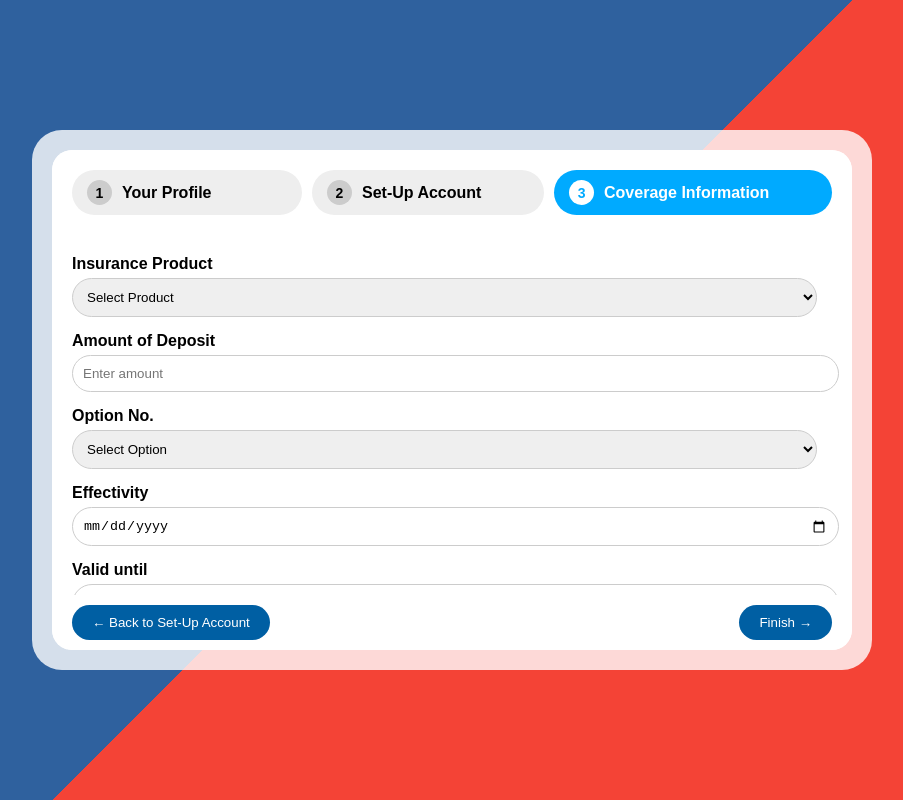
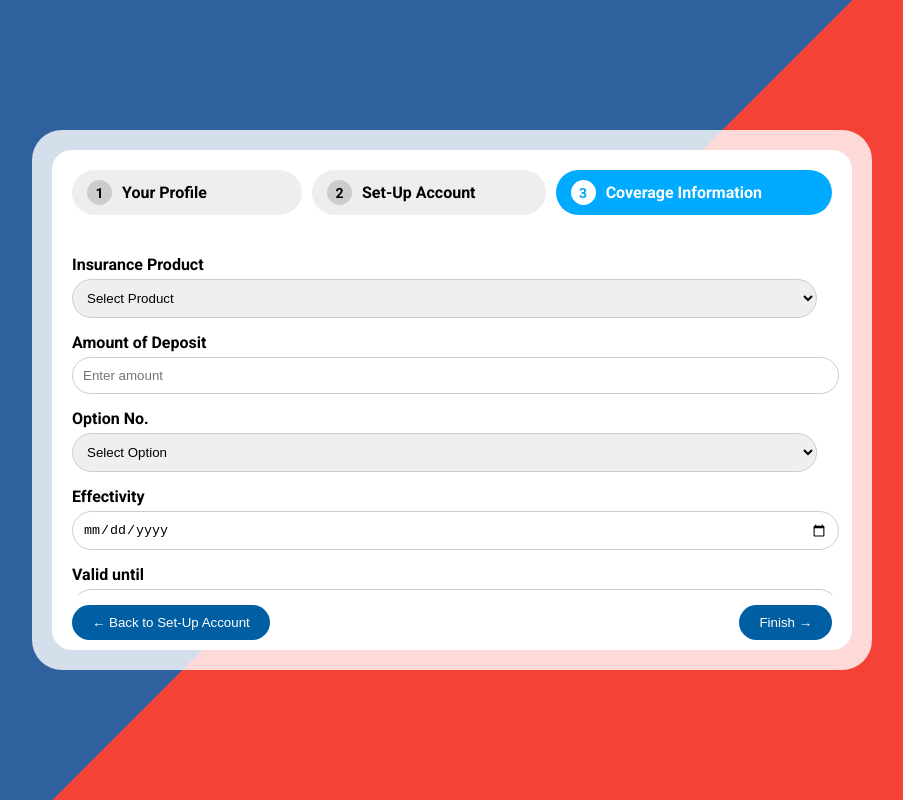
Before and after one commit to fzkn4/ZAMSURGEA, a website: page coverage.html in a window 1280 px wide. Shown: the whole page, without its empty margins (188-1091 px from the left). Drawn offline with Linux system fonts and the light colour scheme.

Commit message:
Added custom fonts

```diff
--- a/coverage.html
+++ b/coverage.html
@@ -5,9 +5,15 @@
     <meta name="viewport" content="width=device-width, initial-scale=1.0" />
     <title>Coverage Information - Zamsurgea Community</title>
     <link rel="icon" type="image/png" href="/img/tab-logo.png" />
+    <link rel="preconnect" href="https://fonts.googleapis.com" />
+    <link rel="preconnect" href="https://fonts.gstatic.com" crossorigin />
+    <link
+      href="https://fonts.googleapis.com/css2?family=Roboto:ital,wght@0,100..900;1,100..900&display=swap"
+      rel="stylesheet"
+    />
     <style>
       body {
-        font-family: Arial, sans-serif;
+        font-family: "Roboto", sans-serif;
         margin: 0;
         padding: 0;
         display: flex;
--- a/styles/client_dashboard.css
+++ b/styles/client_dashboard.css
@@ -2,7 +2,7 @@
   margin: 0;
   padding: 0;
   box-sizing: border-box;
-  font-family: Arial, sans-serif;
+  font-family: "Roboto", sans-serif;
 }
 html,
 body {
--- a/styles/content.css
+++ b/styles/content.css
@@ -5,9 +5,10 @@
   box-sizing: border-box;
 }
 
-  body, html {
+body,
+html {
   height: 100%;
-    font-family: Arial, sans-serif;
+  font-family: "Roboto", sans-serif;
 }
 
 .container {
@@ -64,7 +65,7 @@
   display: flex;
   justify-content: center;
   align-items: center;
-    box-shadow: 0 0 15px rgba(0,0,0,0.4);
+  box-shadow: 0 0 15px rgba(0, 0, 0, 0.4);
   cursor: pointer;
 }
 
--- a/styles/dashboard.css
+++ b/styles/dashboard.css
@@ -2,7 +2,7 @@
   margin: 0;
   padding: 0;
   box-sizing: border-box;
-  font-family: Arial, sans-serif;
+  font-family: "Roboto", sans-serif;
 }
 html,
 body {
--- a/styles/loginoption.css
+++ b/styles/loginoption.css
@@ -2,7 +2,7 @@
   margin: 0;
   padding: 0;
   box-sizing: border-box;
-    font-family: Arial, sans-serif;
+  font-family: "Roboto", sans-serif;
 }
 
 body {
@@ -29,7 +29,7 @@
 }
 
 header::before {
-    content: '';
+  content: "";
   position: absolute;
   left: -40px;
   top: -15px;
@@ -57,7 +57,7 @@
 
 .logo p {
   font-size: clamp(15px, 2.2vw, 17px);
-    color: rgba(255,255,255,0.9);
+  color: rgba(255, 255, 255, 0.9);
 }
 
 nav {
@@ -114,7 +114,7 @@
   right: 0;
   background: white;
   border-radius: 5px;
-    box-shadow: 0 2px 10px rgba(0,0,0,0.1);
+  box-shadow: 0 2px 10px rgba(0, 0, 0, 0.1);
   visibility: hidden;
   opacity: 0;
   transition: all 0.3s ease;
@@ -217,7 +217,7 @@
   width: 320px;
   background: white;
   border-radius: 16px;
-    box-shadow: 0 4px 20px rgba(0,0,0,0.2);
+  box-shadow: 0 4px 20px rgba(0, 0, 0, 0.2);
   padding: 20px;
   z-index: 1000;
   display: none;
@@ -301,7 +301,7 @@
 }
 
 .chatbot-bubble::after {
-    content: '';
+  content: "";
   position: absolute;
   top: 50%;
   left: 100%;
--- a/styles/setup.css
+++ b/styles/setup.css
@@ -1,5 +1,5 @@
 body {
-    font-family: Arial, sans-serif;
+  font-family: "Roboto", sans-serif;
   margin: 0;
   padding: 0;
   display: flex;
@@ -22,7 +22,7 @@ body {
   background: #fff;
   border-radius: 20px;
   padding: 30px;
-    box-shadow: 0 0 10px rgba(0,0,0,0.1);
+  box-shadow: 0 0 10px rgba(0, 0, 0, 0.1);
   display: flex;
   flex-direction: column;
 }
--- a/styles/signup2.css
+++ b/styles/signup2.css
@@ -1,5 +1,5 @@
 body {
-    font-family: Arial, sans-serif;
+  font-family: "Roboto", sans-serif;
   margin: 0;
   padding: 0;
   display: flex;
@@ -22,7 +22,7 @@ body {
   background: #fff;
   border-radius: 20px;
   padding: 30px;
-    box-shadow: 0 0 10px rgba(0,0,0,0.1);
+  box-shadow: 0 0 10px rgba(0, 0, 0, 0.1);
   display: flex;
   flex-direction: column;
 }
```
Also changed, not shown: client_dashboard.html (+6 -0 lines), content.html (+6 -0 lines), dashboard.html (+6 -0 lines), loginoption.html (+6 -0 lines), setup.html (+6 -0 lines), signup2.html (+6 -0 lines). Lines whose indentation alone changed are shown as unchanged.
